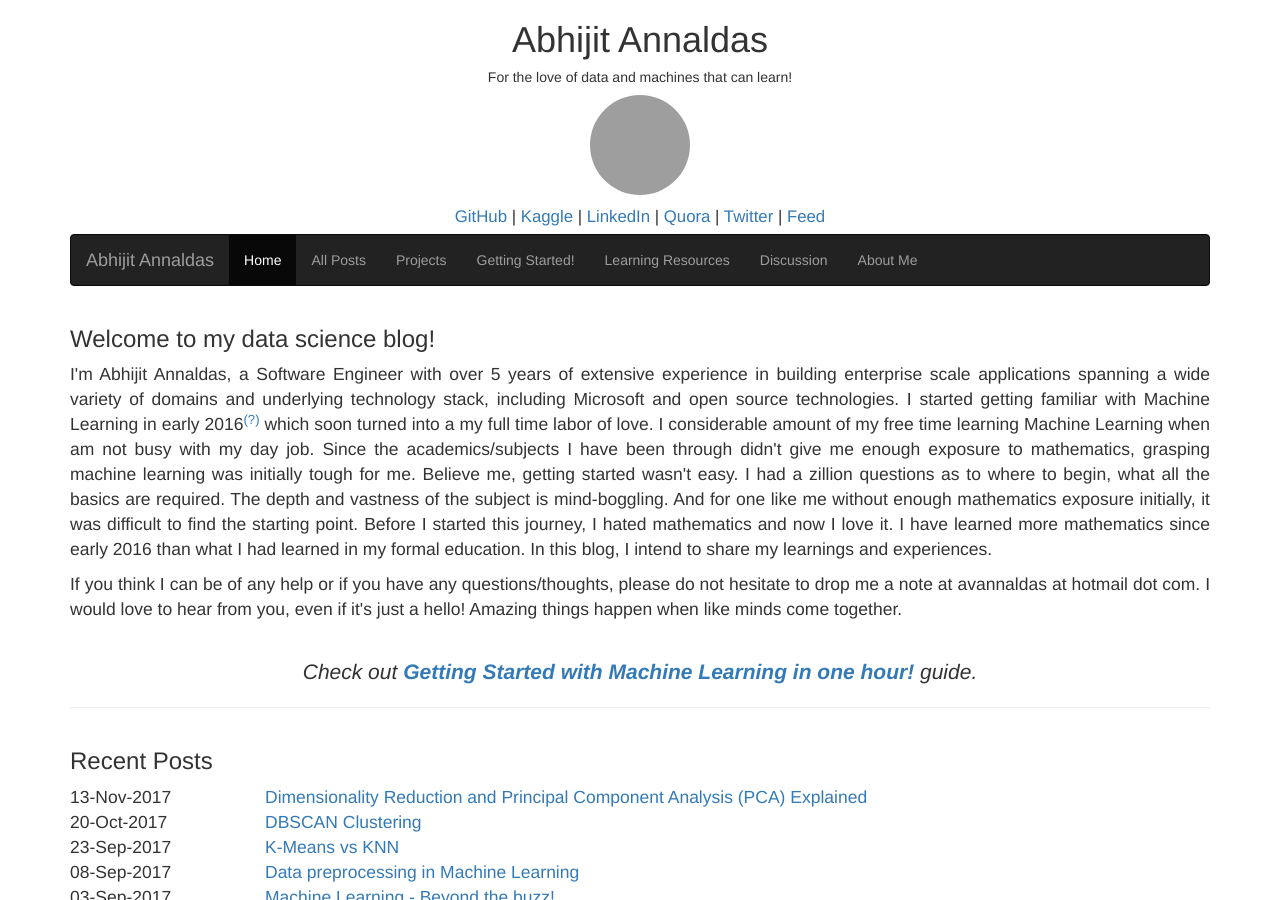
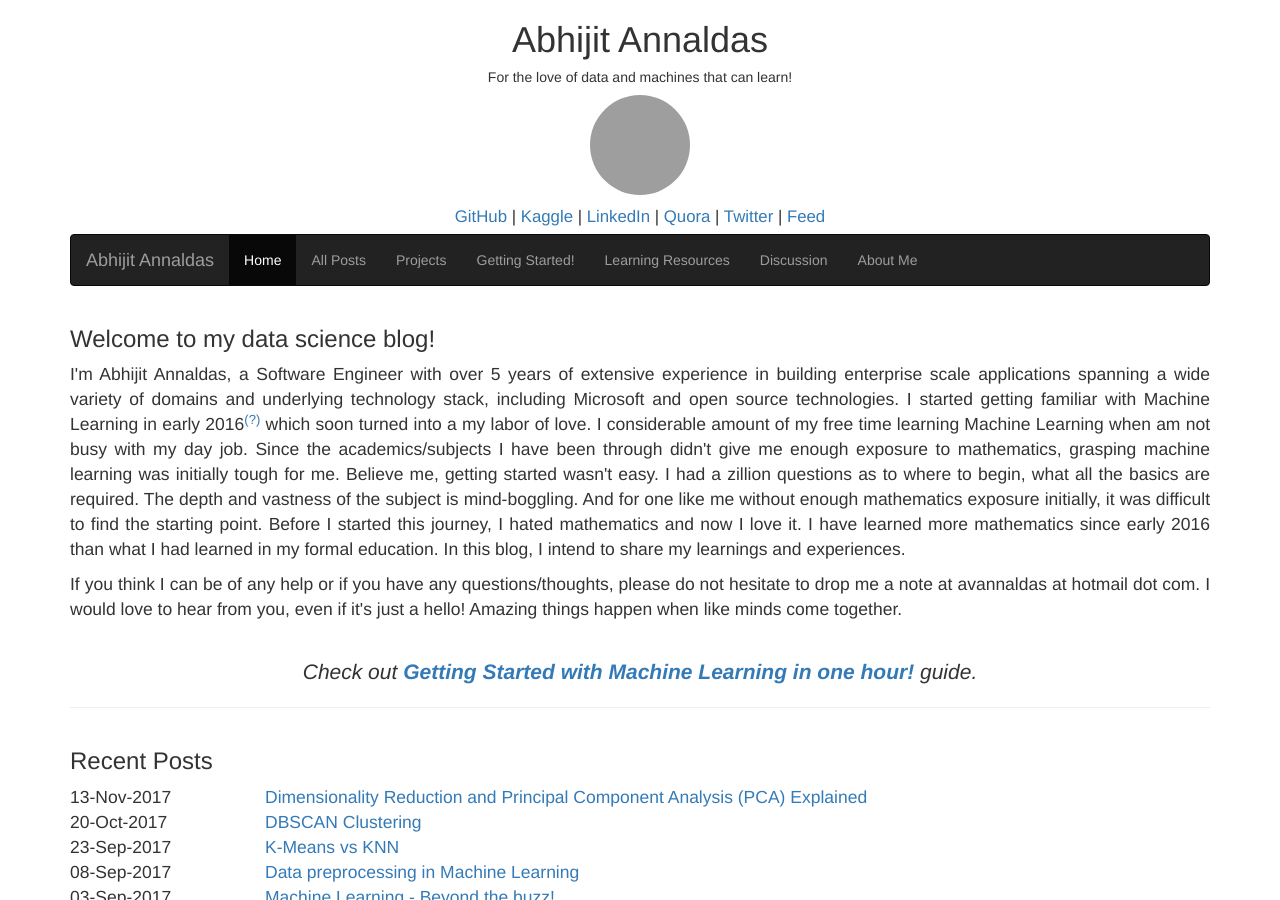
Before and after one commit to devm1023/ML_project, a Jekyll site: the page built from index.html, in a window 1280 px wide and 900 px high, cut to the strip 0-900 px from the top of the window. Built offline with Jekyll 4.4.1, drawn with Linux system fonts in a browser that asks for light colours; nearby versions of some CDN libraries; grey boxes are pictures that could not be loaded.

Commit message:
Update index.html

```diff
--- a/index.html
+++ b/index.html
@@ -5,7 +5,7 @@
 <div class="row" style="text-align:justify;">
 	<div class="col-sm-12" style="text-align:justify;">
 		<h3>Welcome to my data science blog!</h3>
-		<p>I'm Abhijit Annaldas, a Software Engineer with over 5 years of extensive experience in building enterprise scale applications spanning a wide variety of domains and underlying technology stack, including Microsoft and open source technologies. I started getting familiar with Machine Learning in early 2016<sup><A href="#a" title="When I came across an ML solution to diagnose diabetic retinopathy, I was blown away, and fell in love with ML. Someday, I wish to contribute to health sector to improve disease diagnosis, prevention, drug discovery, etc., something on those lines.">(?)</A></sup> which soon turned into a my full time labor of love. I considerable amount of my free time learning Machine Learning when am not busy with my day job. Since the academics/subjects I have been through didn't give me enough exposure to mathematics, grasping machine learning was initially tough for me. Believe me, getting started wasn't easy. I had a zillion questions as to where to begin, what all the basics are required. The depth and  vastness of the subject is mind-boggling. And for one like me without enough mathematics exposure initially, it was difficult to find the starting point. Before I started this journey, I hated mathematics and now I love it. I have learned more mathematics since early 2016 than what I had learned in my formal education. In this blog, I intend to share my learnings and experiences.</p>
+		<p>I'm Abhijit Annaldas, a Software Engineer with over 5 years of extensive experience in building enterprise scale applications spanning a wide variety of domains and underlying technology stack, including Microsoft and open source technologies. I started getting familiar with Machine Learning in early 2016<sup><A href="#a" title="When I came across an ML solution to diagnose diabetic retinopathy, I was blown away, and fell in love with ML. Someday, I wish to contribute to health sector to improve disease diagnosis, prevention, drug discovery, etc., something on those lines.">(?)</A></sup> which soon turned into a my labor of love. I considerable amount of my free time learning Machine Learning when am not busy with my day job. Since the academics/subjects I have been through didn't give me enough exposure to mathematics, grasping machine learning was initially tough for me. Believe me, getting started wasn't easy. I had a zillion questions as to where to begin, what all the basics are required. The depth and  vastness of the subject is mind-boggling. And for one like me without enough mathematics exposure initially, it was difficult to find the starting point. Before I started this journey, I hated mathematics and now I love it. I have learned more mathematics since early 2016 than what I had learned in my formal education. In this blog, I intend to share my learnings and experiences.</p>
 		<p>If you think I can be of any help or if you have any questions/thoughts, please do not hesitate to drop me a note at avannaldas at hotmail dot com. I would love to hear from you, even if it's just a hello! Amazing things happen when like minds come together.</p>
 	</div>
 </div>
```
